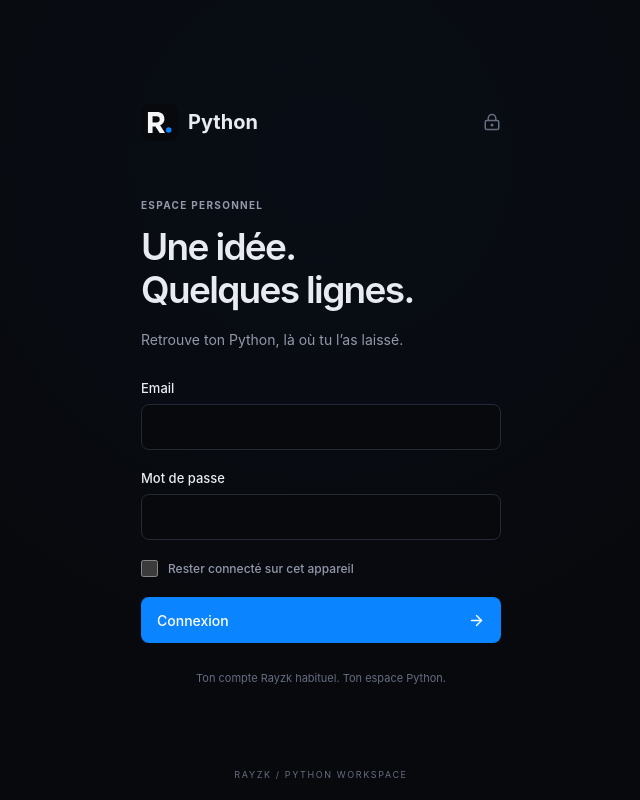
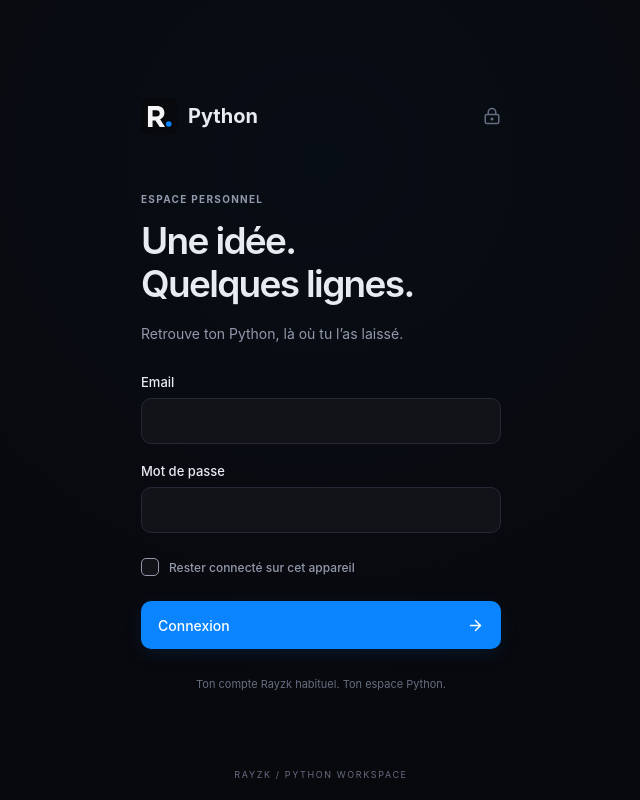
Before and after one commit to Rayzk24/rayzk-python, a React (Vite) app: page / in a window 1280 px wide. Shown: the whole page, without its empty margins (319-959 px from the left). Built offline with nearby package versions, Linux system fonts and the light colour scheme; no server answers.

Commit message:
style: refine login and Python console presentation

```diff
--- a/index.html
+++ b/index.html
@@ -1,2 +1,2 @@
 <!doctype html>
-<html lang="fr"><head><meta charset="UTF-8" /><meta name="viewport" content="width=device-width, initial-scale=1.0, viewport-fit=cover" /><meta name="theme-color" content="#08090d" /><meta name="robots" content="noindex,nofollow" /><link rel="icon" href="/favicon.svg" /><title>R. Python — Rayzk</title></head><body><div id="root"></div><script type="module" src="/src/main.tsx"></script></body></html>
+<html lang="fr"><head><meta charset="UTF-8" /><meta name="viewport" content="width=device-width, initial-scale=1.0, viewport-fit=cover" /><meta name="theme-color" content="#08090d" /><meta name="robots" content="noindex,nofollow" /><link rel="icon" href="/favicon.svg" /><title>Rayzk Python</title></head><body><div id="root"></div><script type="module" src="/src/main.tsx"></script></body></html>
--- a/src/features/runtime/Console.tsx
+++ b/src/features/runtime/Console.tsx
@@ -94,7 +94,16 @@
           aria-label="Sortie Python"
         >
           {chunks.map((chunk, i) => (
-            <span key={i} className={`output-${chunk.stream}`}>
+            <span
+              key={i}
+              className={`output-${chunk.stream}${
+                chunk.stream === "command" &&
+                chunks[i - 1]?.stream === "stdout" &&
+                !chunks[i - 1]?.text.endsWith("\n")
+                  ? " output-input-answer"
+                  : ""
+              }`}
+            >
               {(prompt && i === chunks.length - 1
                 ? chunk.text.slice(0, -prompt.length)
                 : chunk.text
--- a/src/styles.css
+++ b/src/styles.css
@@ -189,14 +189,26 @@
 .login-card form {
   display: flex;
   flex-direction: column;
-  gap: 20px;
+  gap: 19px;
+}
+.login-card input:not([type="checkbox"]) {
+  min-height: 46px;
+  border-radius: 10px;
+  background: var(--surface);
+  transition: border-color 0.15s, box-shadow 0.15s;
+}
+.login-card input:not([type="checkbox"]):focus {
+  border-color: var(--accent);
+  box-shadow: 0 0 0 3px var(--soft);
 }
 .login-card .primary {
   width: 100%;
-  min-height: 46px;
+  min-height: 48px;
   justify-content: space-between;
-  padding: 12px 15px;
+  padding: 12px 16px;
   font-size: 14px;
+  border-radius: 10px;
+  box-shadow: 0 5px 18px #0a84ff1c;
 }
 .checkbox {
   flex-direction: row;
@@ -204,12 +216,40 @@
   gap: 10px;
   font-size: 12px;
   color: var(--muted);
+  min-height: 30px;
+  cursor: pointer;
 }
 .checkbox input {
-  width: 17px;
-  height: 17px;
-  accent-color: var(--accent);
+  appearance: none;
+  position: relative;
+  flex: 0 0 18px;
+  width: 18px;
+  height: 18px;
   margin: 0;
+  padding: 0;
+  border: 1px solid var(--muted);
+  border-radius: 5px;
+  background: var(--surface);
+  cursor: pointer;
+}
+.checkbox input:checked {
+  background: var(--accent);
+  border-color: var(--accent);
+}
+.checkbox input:checked::after {
+  content: "";
+  position: absolute;
+  width: 7px;
+  height: 4px;
+  left: 4px;
+  top: 4px;
+  border: solid #fff;
+  border-width: 0 0 2px 2px;
+  transform: rotate(-45deg);
+}
+.checkbox input:focus-visible {
+  outline: 2px solid var(--accent);
+  outline-offset: 3px;
 }
 .login-foot {
   text-align: center;
--- a/src/styles/workspace.css
+++ b/src/styles/workspace.css
@@ -286,6 +286,9 @@
 }
 .output-command {
   color: var(--accent);
+}
+.output-input-answer {
+  margin-left: 1ch;
 }
 .output-info {
   color: var(--subtle);
```
Also changed, not shown: 1 other file (tests, documents, lock files or other folders).
